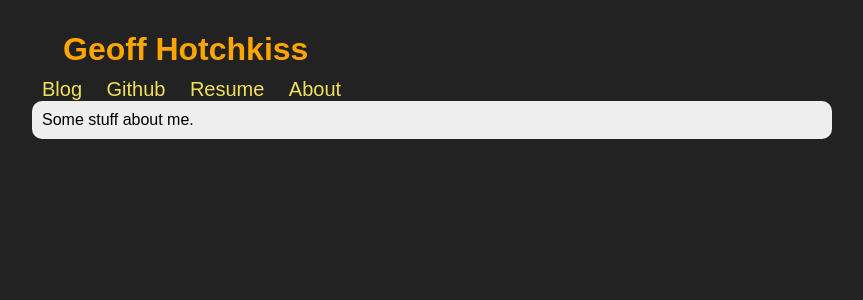
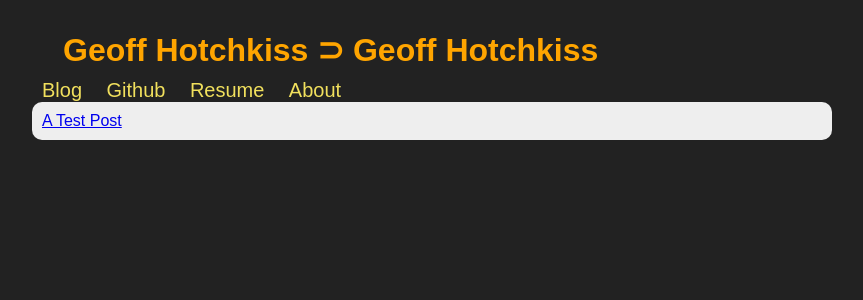
Before and after one commit to geoffhotchkiss/geoffhotchkiss.github.com, a Jekyll site: the page built from index.html, in a window 1280 px wide. Shown: the top 300 px of the page, without its empty margins (208-1071 px from the left). Built offline with Jekyll 4.4.1, drawn with Linux system fonts in a browser that asks for light colours.

Commit message:
Added some more

```diff
--- a/_config.yml
+++ b/_config.yml
@@ -1,3 +1,4 @@
 auto: true
 pygments: true
 permalink: pretty
+url: http://geoffhotchkiss.github.com
--- a/_layouts/default.html
+++ b/_layouts/default.html
@@ -1,32 +1,22 @@
 <html>
 	<head>
-		<title>{{ page.title }}</title>
-		<style type="text/css" media="all">
-			@import "/static/css/style.css";
-		</style>
-		<script type="text/javascript"
-  src="http://cdn.mathjax.org/mathjax/latest/MathJax.js?config=TeX-AMS-MML_HTMLorMML">
-</script>
+		<link rel="stylesheet" type="text/css" href="/style.css" />
+		<script type="text/javascript" src="http://cdn.mathjax.org/mathjax/dpvc/2.0-beta/MathJax.js?config=default"></script>
+		<title>GH &#8835; {{ page.title }}</title>
 	</head>
 
 	<body>
-
-		<div id="page">
-
-			<div id="header">
-				{% include header.html %}
+		<div id="content">
+			<h1 id="title"><a href="/">Geoff Hotchkiss</a> &#8835; {{ page.title }}</h1>
+			<div id="nav">
+				<a id="bloglink" href="/blog">Blog</a>
+				<a id=" githublink" href="http://github.com/geoffhotchkiss">Github</a>
+				<a id="resumelink" href="/resume">Resume</a>
+				<a id="aboutlink" href="/about">About</a>
 			</div>
-
-			<div id="content">
+			<div id="about">
 				{{ content }}
 			</div>
-
-			<div id="footer">
-				{% include footer.html %}
-			</div>
-
-		</div>
-
+		</content>
 	</body>
-
 </html>
--- a/_posts/2012-2-23-a-test-post.html
+++ b/_posts/2012-2-23-a-test-post.html
@@ -1,6 +1,11 @@
 ---
 layout: post
 title: A Test Post
+catagories:
+- hello
+- world
+- test
+- first
 ---
 
 <p>
--- /dev/null
+++ b/about.html
@@ -0,0 +1,4 @@
+---
+layout: default
+title: About
+---
--- a/index.html
+++ b/index.html
@@ -1,21 +1,12 @@
-<html>
-	<head>
-		<link rel="stylesheet" type="text/css" href="style.css" />
-		<title>Geoff Hotchkiss</title>
-	</head>
+---
+layout: default
+title: Geoff Hotchkiss
+---
 
-	<body>
-		<div id="content">
-			<h1 id="title"><a href="#">Geoff Hotchkiss</a></h1>
-			<div id="nav">
-				<a id="bloglink" href="#">Blog</a>
-				<a id=" githublink" href="#">Github</a>
-				<a id="resumelink" href="#">Resume</a>
-				<a id="aboutlink" href="#">About</a>
-			</div>
-			<div id="about">
-				Some stuff about me.
-			</div>
-		</content>
-	</body>
-</html>
+<div id="posts">
+	{% for post in site.posts limit:5 %}
+		<div id="post">
+			<a href="{{ post.url }}">{{ post.title }}</a>
+		</div>
+	{% endfor %}
+</div>
--- /dev/null
+++ b/resume.html
@@ -0,0 +1,4 @@
+---
+layout: default
+title: Resume
+---
--- a/style.css
+++ b/style.css
@@ -32,3 +32,12 @@ body {
 	padding: 10px;
 	border-radius: 10px;
 }
+
+#allposts h2 {
+	margin-top: 0px;
+}
+
+.tags {
+	margin-top: 5px;
+	padding-left: 20px;
+}
```
Also changed, not shown: blog.html (added, +19 -0 lines).
